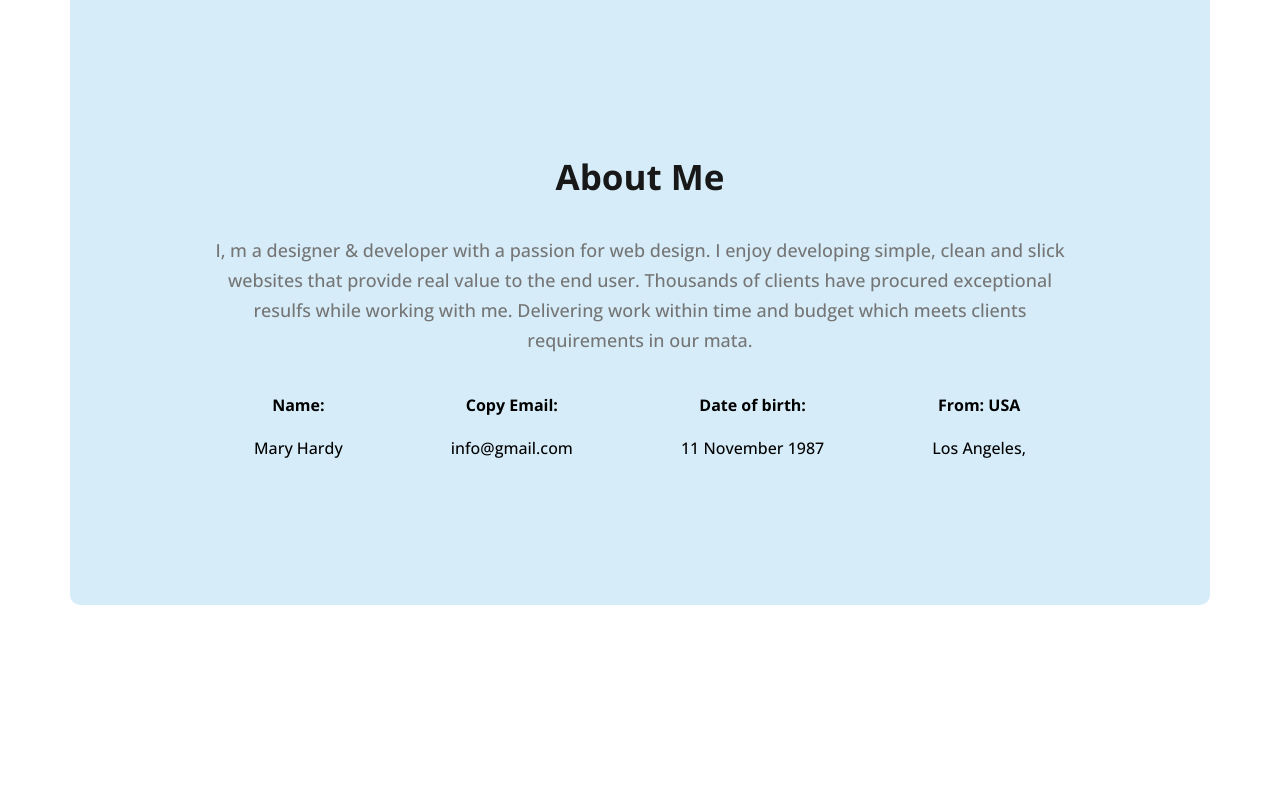
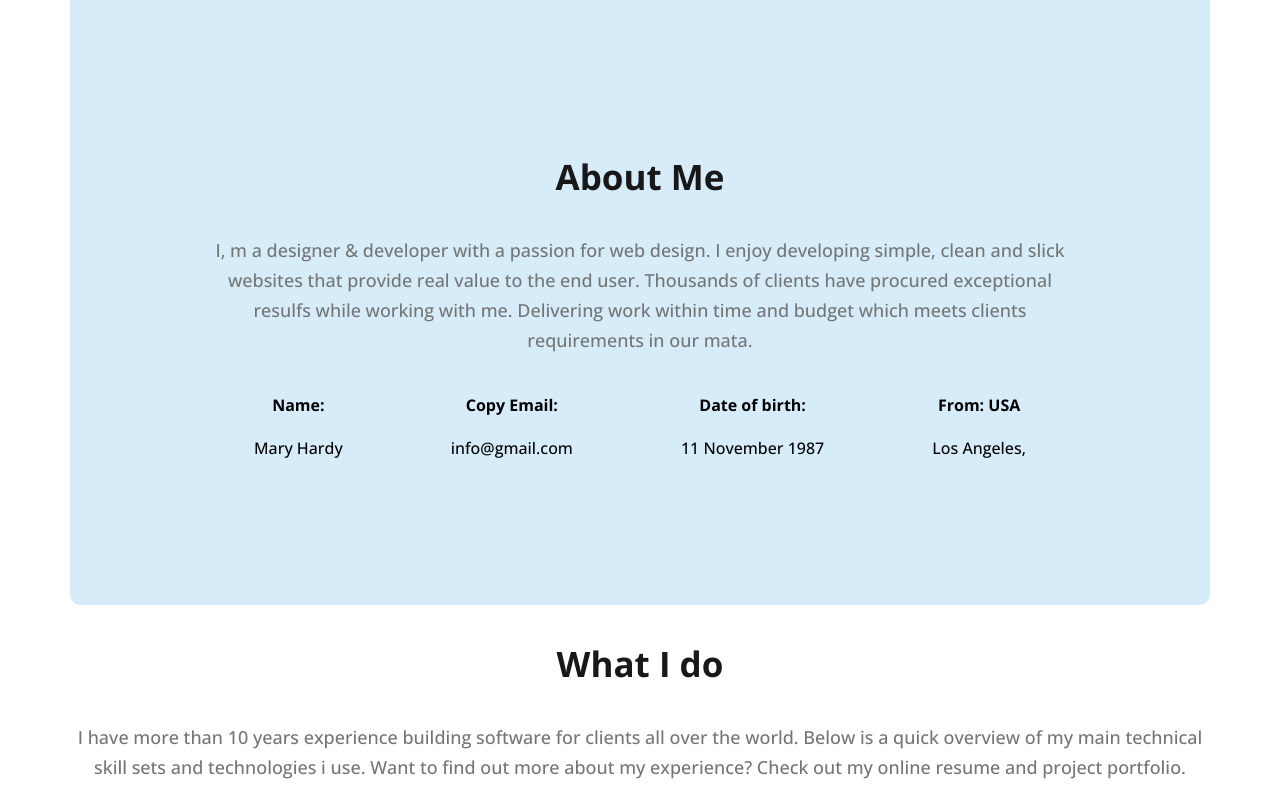
Before and after one commit to AmitKumarSaha093/web-developer-portfolio, a plain HTML site: page images/index.html in a window 1280 px wide. Shown: the part 830-1630 px from the top of the page. Before the commit the page ends 1443 px from the top, so only its background shows below. Drawn offline with nearby package versions, Linux system fonts and the light colour scheme.

Commit message:
new section added

```diff
--- a/images/index.html
+++ b/images/index.html
@@ -66,6 +66,10 @@
 
             </div>
         </section>
+        <section>
+            <h3 class="section-title">What I do</h3>
+            <p class="section-description">I have more than 10 years experience building software for clients all over the world. Below is a quick overview of my main technical skill sets and technologies i use. Want to find out more about my experience? Check out my online resume and project portfolio.</p>
+        </section>
     </main>
     <footer>
 
```
